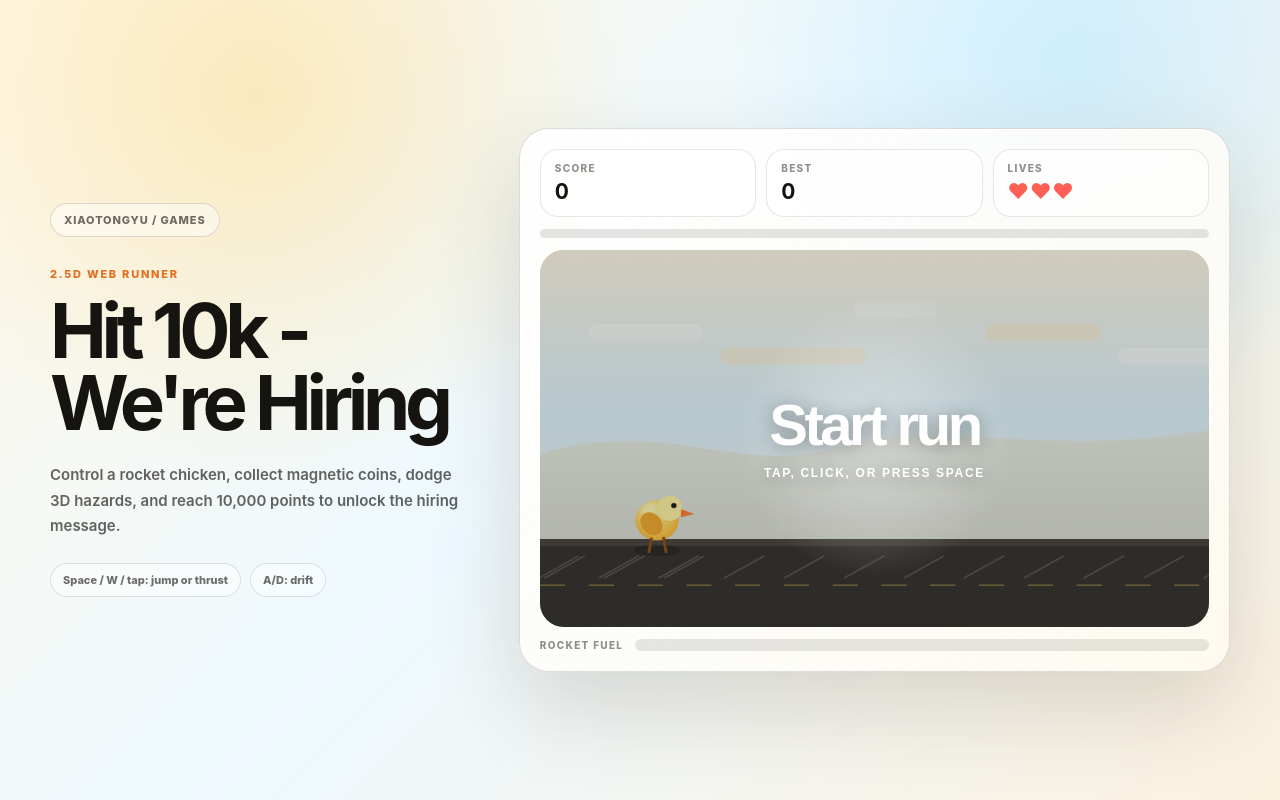
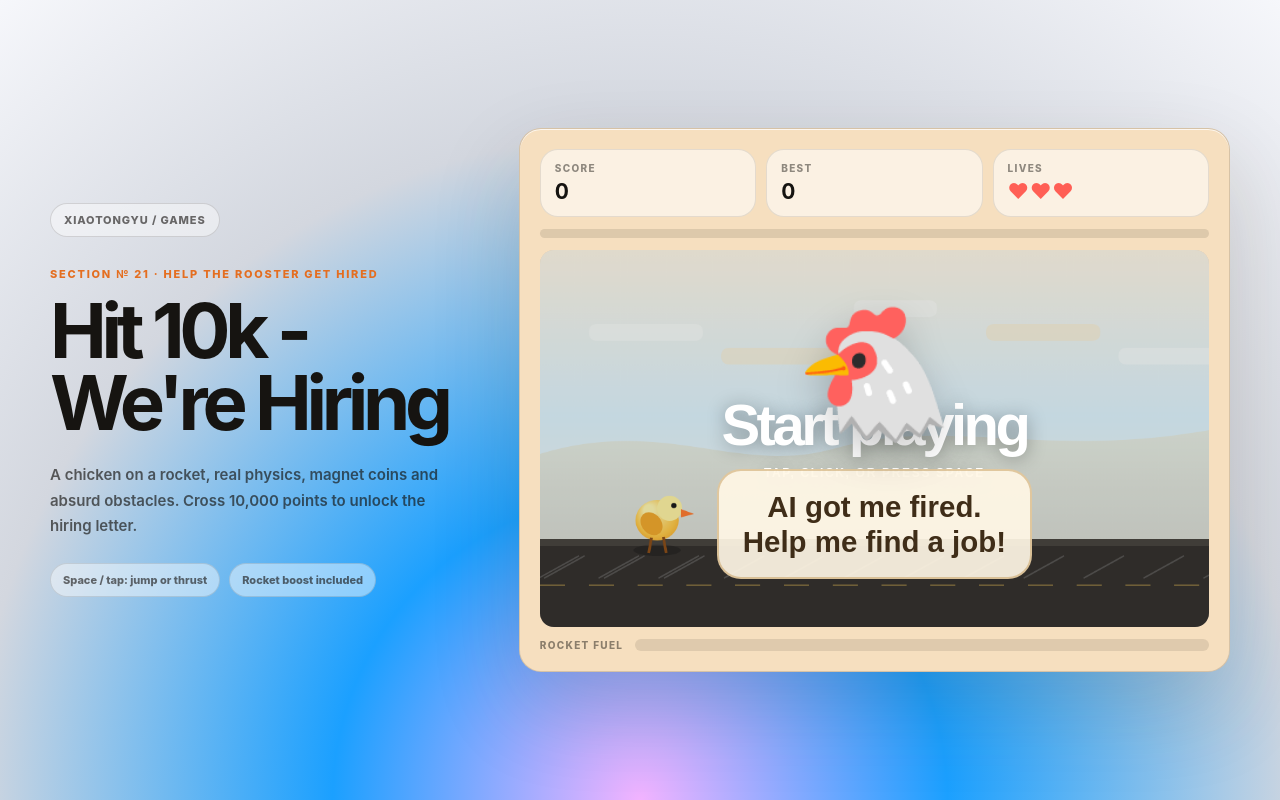
Before and after one commit to XiaoTongYuCode/xiaotongyu.com, a Next.js app: page /game/1 in a window 1280 px wide. Built offline with nearby package versions, Linux system fonts and the light colour scheme.

Commit message:
Revamp game 1 intro style and launch transition

```diff
--- a/app/game/1/GameOne.module.css
+++ b/app/game/1/GameOne.module.css
@@ -1,10 +1,7 @@
 .gamePage {
   min-height: 100svh;
   overflow: hidden;
-  background:
-    radial-gradient(circle at 20% 12%, rgba(255, 199, 72, 0.3), transparent 30vw),
-    radial-gradient(circle at 84% 8%, rgba(91, 201, 255, 0.22), transparent 28vw),
-    linear-gradient(135deg, #fff8e8 0%, #eef9ff 48%, #fbf1df 100%);
+  background: radial-gradient(circle at 50% 100%, #f2b3ff 0, #1ba0ff 30%, #d3d7df 65%, #f6f7fb 100%);
   color: #161411;
   cursor: auto;
 }
@@ -103,10 +100,8 @@
   overflow: hidden;
   padding: clamp(14px, 2vw, 20px);
   border: 1px solid rgba(22, 20, 17, 0.14);
-  border-radius: 30px;
-  background:
-    linear-gradient(135deg, rgba(255, 255, 255, 0.78), rgba(255, 249, 235, 0.5)),
-    rgba(255, 255, 255, 0.62);
+  border-radius: 22px;
+  background: #f6dfbf;
   box-shadow:
     0 36px 90px rgba(63, 44, 19, 0.16),
     inset 0 1px 0 rgba(255, 255, 255, 0.76);
@@ -177,8 +172,8 @@
   overflow: hidden;
   padding: 0;
   border: 0;
-  border-radius: 24px;
-  background: #fff1ce;
+  border-radius: 14px;
+  background: #efddc4;
   box-shadow: inset 0 0 0 1px rgba(22, 20, 17, 0.14);
   touch-action: none;
 }
@@ -199,13 +194,47 @@
   inset: 0;
   display: grid;
   place-content: center;
-  background:
-    radial-gradient(circle at center, rgba(255, 255, 255, 0.4), transparent 36%),
-    rgba(22, 20, 17, 0.2);
+  background: rgba(0, 0, 0, 0.12);
   color: #fff;
   text-align: center;
   text-shadow: 0 2px 18px rgba(0, 0, 0, 0.34);
 }
+
+.characterIntro {
+  position: absolute;
+  inset: 0;
+  display: grid;
+  place-content: center;
+  gap: 20px;
+  pointer-events: none;
+  transition: transform 620ms cubic-bezier(.2,.75,.2,1), opacity 620ms ease;
+}
+
+.characterIntroLaunch {
+  transform: scale(0.65) translateY(-80px);
+  opacity: 0;
+}
+
+.chickenPortrait {
+  font-size: clamp(86px, 10vw, 160px);
+  text-align: center;
+  filter: drop-shadow(0 16px 18px rgba(0,0,0,.2));
+  animation: bob 1.8s ease-in-out infinite;
+}
+
+.speechBubble {
+  padding: 18px 24px;
+  border-radius: 24px;
+  border: 2px solid rgba(190, 145, 73, .45);
+  background: rgba(255, 247, 229, .92);
+  text-align: center;
+  font-size: clamp(20px, 2.3vw, 38px);
+  line-height: 1.2;
+  font-weight: 800;
+  color: #3f2d18;
+}
+
+@keyframes bob { 0%,100% { transform: translateY(0);} 50%{transform: translateY(-10px);} }
 
 .startOverlay strong {
   font-size: clamp(30px, 5vw, 58px);
--- a/app/game/1/GameOneClient.tsx
+++ b/app/game/1/GameOneClient.tsx
@@ -693,6 +693,7 @@ export default function GameOneClient() {
   const storeRef = useRef<GameStore>(createStore());
   const lastHudPhaseRef = useRef<GamePhase>("ready");
   const [hud, setHud] = useState<HudState>(INITIAL_HUD);
+  const [launching, setLaunching] = useState(false);
 
   const syncHud = useCallback(() => {
     const store = storeRef.current;
@@ -701,8 +702,13 @@ export default function GameOneClient() {
   }, []);
 
   const begin = useCallback(() => {
-    startRun(storeRef.current);
-    syncHud();
+    if (launching) return;
+    setLaunching(true);
+    window.setTimeout(() => {
+      startRun(storeRef.current);
+      setLaunching(false);
+      syncHud();
+    }, 620);
   }, [syncHud]);
 
   useEffect(() => {
@@ -820,16 +826,16 @@ export default function GameOneClient() {
           <a className={styles.homeLink} href="/">
             XiaoTongYu / games
           </a>
-          <p className={styles.kicker}>2.5D web runner</p>
+          <p className={styles.kicker}>Section № 21 · Help the rooster get hired</p>
           <h1 id="game-title">{phaseTitle}</h1>
           <p>
-            Control a rocket chicken, collect magnetic coins, dodge 3D hazards,
-            and reach 10,000 points to unlock the hiring message.
+            A chicken on a rocket, real physics, magnet coins and absurd obstacles.
+            Cross 10,000 points to unlock the hiring letter.
           </p>
           <div className={styles.controls}>
-            <span>Space / W / tap: jump or thrust</span>
-            <span>A/D: drift</span>
-          </div>
+              <span>Space / tap: jump or thrust</span>
+              <span>Rocket boost included</span>
+            </div>
         </div>
 
         <div className={styles.gameCard}>
@@ -863,9 +869,15 @@ export default function GameOneClient() {
             <canvas ref={canvasRef} className={styles.canvas} />
             {hud.phase !== "playing" ? (
               <span className={styles.startOverlay}>
-                <strong>{hud.phase === "ready" ? "Start run" : "Run again"}</strong>
-                <small>Tap, click, or press Space</small>
+                <strong>{launching ? "Launching..." : hud.phase === "ready" ? "Start playing" : "Run again"}</strong>
+                <small>{launching ? "Smooth transition" : "Tap, click, or press Space"}</small>
               </span>
+            ) : null}
+            {hud.phase === "ready" ? (
+              <div className={`${styles.characterIntro} ${launching ? styles.characterIntroLaunch : ""}`}>
+                <div className={styles.chickenPortrait}>🐔</div>
+                <div className={styles.speechBubble}>AI got me fired.<br />Help me find a job!</div>
+              </div>
             ) : null}
           </button>
 
```
Also changed, not shown: 1 other file (tests, documents, lock files or other folders).
